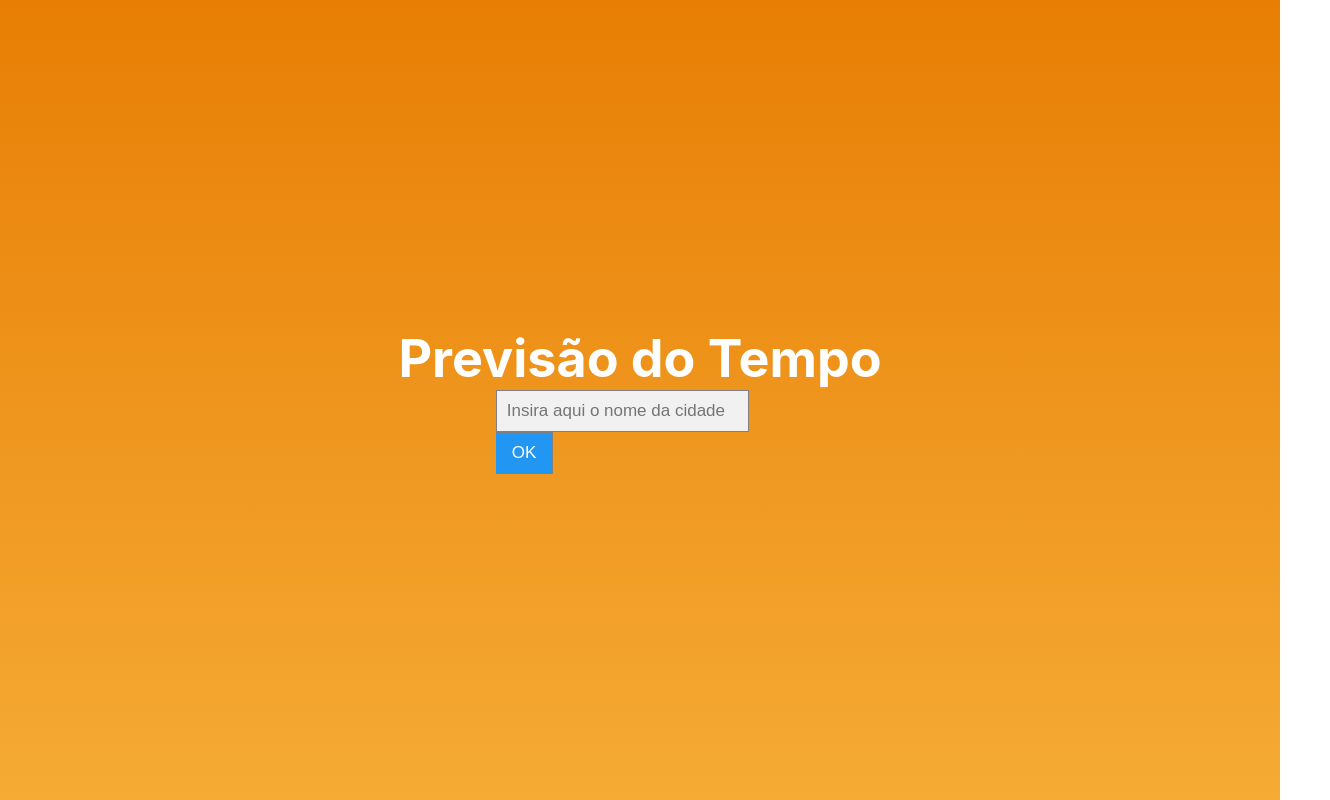
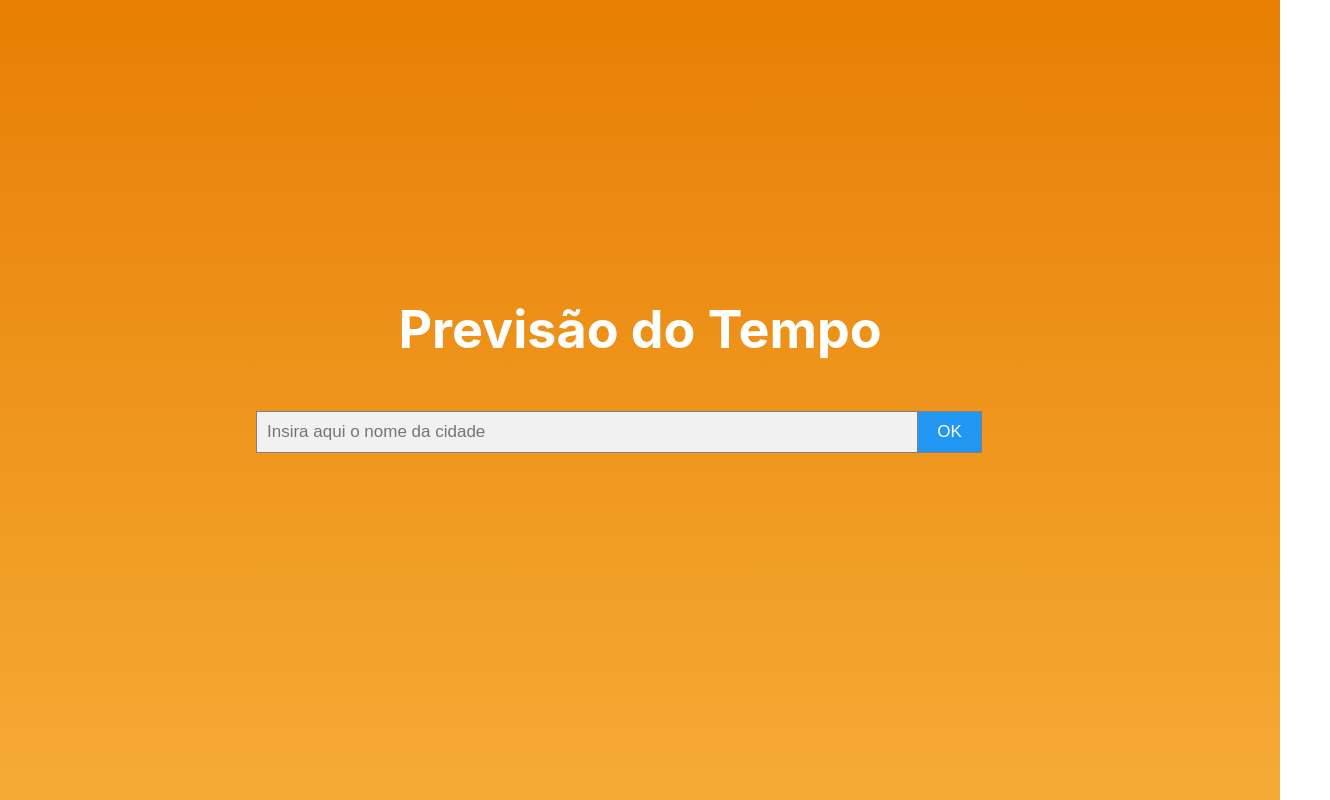
Before and after one commit to joanasouza/weather, a React (Create React App) app: page / in a window 1280 px wide. Shown: the whole page, 1330 px wide, since content can reach past the window. Built offline with nearby package versions, Linux system fonts and the light colour scheme.

Commit message:
Fix CSS Search component

```diff
--- a/src/App.css
+++ b/src/App.css
@@ -21,30 +21,6 @@
   color: #61dafb;
 }
 
-.search-container input {
-  padding: 10px;
-  font-size: 17px;
-  border: 1px solid grey;
-  float: left;
-  width: 80%;
-  background: #f1f1f1;
-}
-.search-container button{
-  float: left;
-  width: 20%;
-  padding: 10px;
-  background: #2196F3;
-  color: white;
-  font-size: 17px;
-  border: 1px solid grey;
-  border-left: none; /* Prevent double borders */
-  cursor: pointer;
-}
-
-.search-container button:hover {
-  background: #0b7dda;
-}
-
 @keyframes App-logo-spin {
   from {
     transform: rotate(0deg);
--- a/src/App.js
+++ b/src/App.js
@@ -1,8 +1,8 @@
 import React, { Component } from 'react';
 import logo from './logo.svg';
 import './App.css';
-import Header from './Components/Header/Header';
-import Search from './Components/Search/Search';
+import Header from './Components/Header';
+import Search from './Components/Search';
 
 class App extends Component {
   render() {
--- a/src/Components/Header/Header.js
+++ /dev/null
@@ -1,8 +0,0 @@
-import React, {Component} from 'react';
-
-export default class Header extends Component{
-    render() {
-        return <h1>Previsão do Tempo</h1>;
-    }
-
-}
--- /dev/null
+++ b/src/Components/Header/index.js
@@ -0,0 +1,5 @@
+import React from 'react';
+
+const Header = () =>  <h1>Previsão do Tempo</h1>;
+
+export default Header
--- /dev/null
+++ b/src/Components/Search/Search.css
@@ -0,0 +1,29 @@
+.search-container {
+    width: 100%;
+    display: flex;
+    padding: 50px;
+  }
+
+  .search-container-input {
+    padding: 10px;
+    margin-left: 20%;
+    font-size: 17px;
+    border: 1px solid grey;
+    width: 50%;
+    background: #f1f1f1;
+  }
+  .search-container-button{
+    float: right;
+    width: 5%;
+    padding: 10px;
+    background: #2196F3;
+    color: white;
+    font-size: 17px;
+    border: 1px solid grey;
+    border-left: none; /* Prevent double borders */
+    cursor: pointer;
+  }
+
+  .search-container button:hover {
+    background: #0b7dda;
+  }
--- a/src/Components/Search/Search.js
+++ b/src/Components/Search/index.js
@@ -1,10 +1,12 @@
 import React, {Component} from 'react';
+import './Search.css';
+
 export default class Search extends Component {
     render() {
         return (
             <div class="search-container">
-             <input type="text" placeholder="Insira aqui o nome da cidade" name="search"/>
-             <button type="submit">OK</button>
+             <input type="text" class="search-container-input" placeholder="Insira aqui o nome da cidade" name="search"/>
+             <button type="submit" class="search-container-button">OK</button>
             </div>
     );
     }
```
